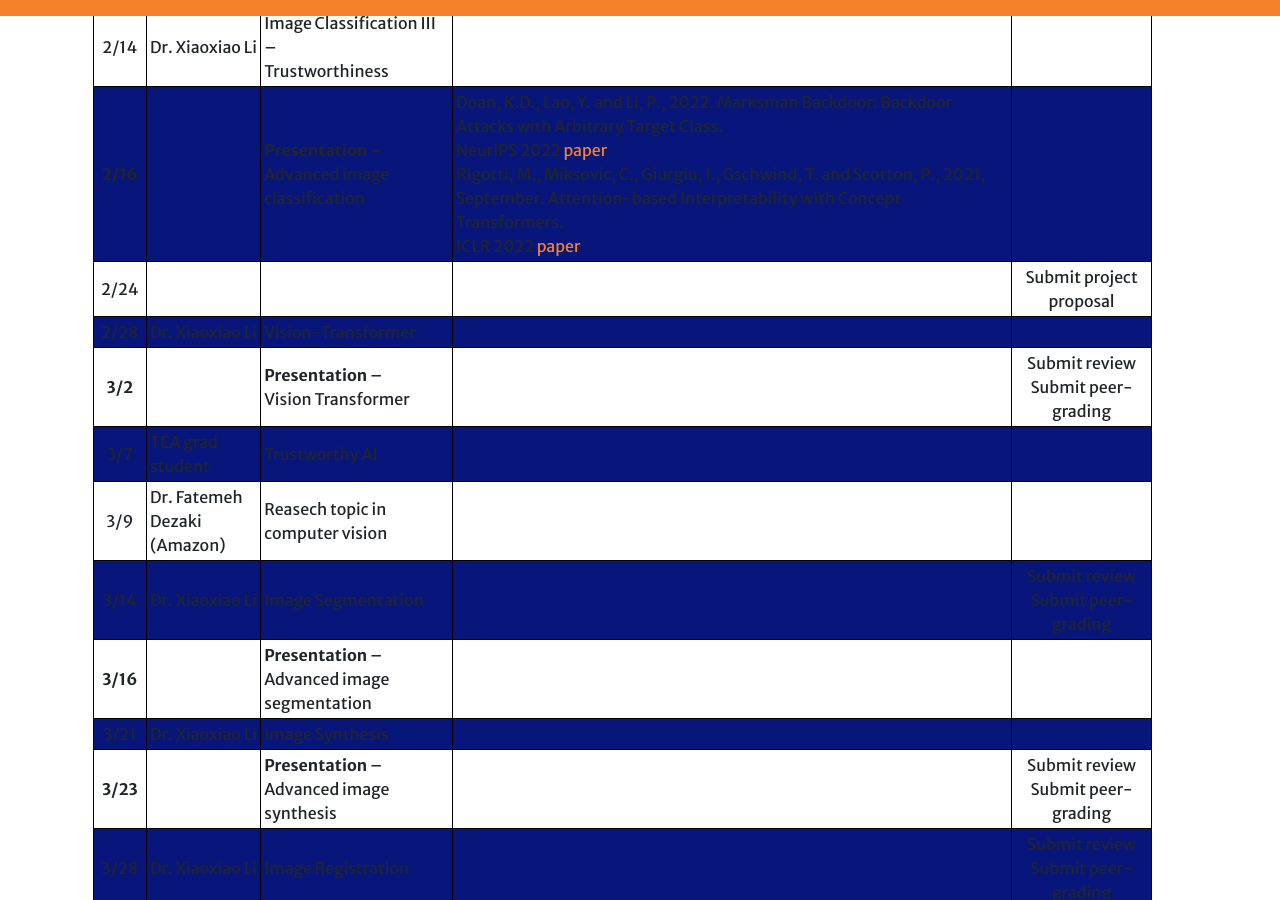
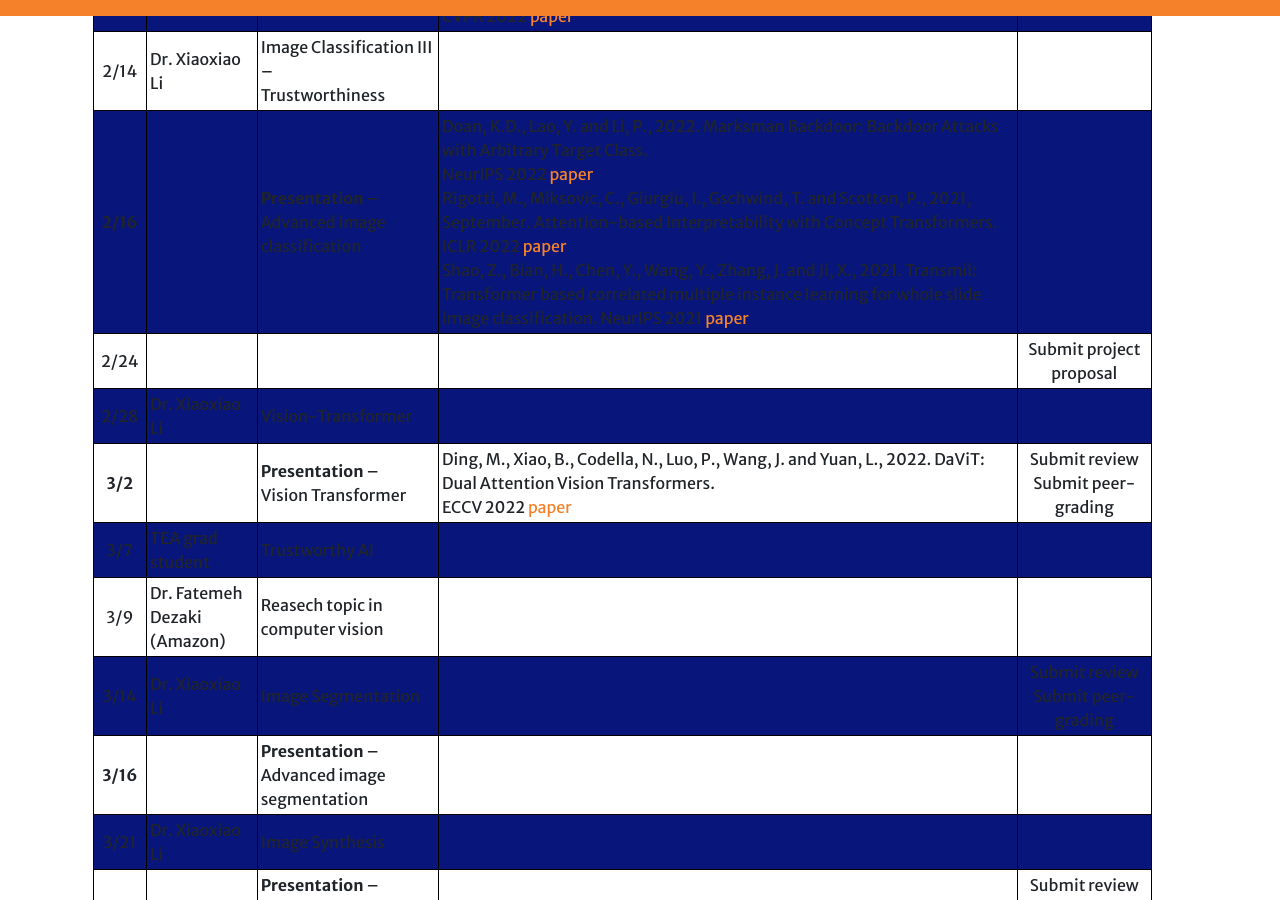
Before and after one commit to xxlya/EECE-570, a Jekyll site: the page built from index.md, in a window 1280 px wide and 900 px high, scrolled down 3270 px. Built offline with Jekyll 4.4.1, drawn with Linux system fonts in a browser that asks for light colours; a script that is not in the unit is left out; our own code applies the rules of GitHub Pages for plain Markdown files.

Commit message:
Update index.md

```diff
--- a/index.md
+++ b/index.md
@@ -115,10 +115,10 @@ Our schedule will be updated during the semesber. Please frequently check the sc
 | 2/7   | Dr. Xiaoxiao Li |  Image Classification II – <br>  Practical Callenges                                 |                  |                                   |
 | **2/9**   |          |  **Presentation** – <br>  Advanced image classification | Li, J., Socher, R. and Hoi, S.C., 2020. Dividemix: Learning with noisy labels as semi-supervised learning. <br> ICLR 2020 [paper](https://arxiv.org/pdf/2002.07394.pdf)<br> Kang, J., Lee, S., Kim, N. and Kwak, S., 2022. Style Neophile: Constantly Seeking Novel Styles for Domain Generalization. <br> CVPR 2022 [paper](https://openaccess.thecvf.com/content/CVPR2022/papers/Kang_Style_Neophile_Constantly_Seeking_Novel_Styles_for_Domain_Generalization_CVPR_2022_paper.pdf)           |                                   |
 | 2/14  | Dr. Xiaoxiao Li | Image Classification III   – <br> Trustworthiness                          |                  |                                   |
-| **2/16**  |                   | **Presentation** – <br>  Advanced image classification                         |  Doan, K.D., Lao, Y. and Li, P., 2022. Marksman Backdoor: Backdoor Attacks with Arbitrary Target Class. <br> NeurIPS 2022 [paper](https://arxiv.org/pdf/2210.09194.pdf)  <br>  Rigotti, M., Miksovic, C., Giurgiu, I., Gschwind, T. and Scotton, P., 2021, September. Attention-based Interpretability with Concept Transformers. <br> ICLR 2022 [paper](https://openreview.net/pdf?id=kAa9eDS0RdO)            |                                   |
+| **2/16**  |                   | **Presentation** – <br>  Advanced image classification                         |  Doan, K.D., Lao, Y. and Li, P., 2022. Marksman Backdoor: Backdoor Attacks with Arbitrary Target Class. <br> NeurIPS 2022 [paper](https://arxiv.org/pdf/2210.09194.pdf)  <br>  Rigotti, M., Miksovic, C., Giurgiu, I., Gschwind, T. and Scotton, P., 2021, September. Attention-based Interpretability with Concept Transformers. <br> ICLR 2022 [paper](https://openreview.net/pdf?id=kAa9eDS0RdO) <br> Shao, Z., Bian, H., Chen, Y., Wang, Y., Zhang, J. and Ji, X., 2021. Transmil: Transformer based correlated multiple instance learning for whole slide image classification. NeurIPS 2021 [paper](https://arxiv.org/pdf/2106.00908.pdf)          |                                   |
 | 2/24  |                   |                                                                      |                  | Submit project proposal           |
 | 2/28  | Dr. Xiaoxiao Li | Vision-Transformer                                   |                  |                                   |
-| **3/2**   |                   | **Presentation** – <br>  Vision Transformer           |                  | Submit review <br> Submit peer-grading |
+| **3/2**   |                   | **Presentation** – <br>  Vision Transformer           |  Ding, M., Xiao, B., Codella, N., Luo, P., Wang, J. and Yuan, L., 2022. DaViT: Dual Attention Vision Transformers. <br> ECCV 2022 [paper](https://arxiv.org/pdf/2204.03645.pdf)   <br>              | Submit review <br> Submit peer-grading |
 | 3/7   | TEA grad student  | Trustworthy AI                                                       |                  |                                   |
 | 3/9   |  Dr. Fatemeh Dezaki <br> (Amazon) | Reasech topic in computer vision                                                       |                  |                                   |
 | 3/14   | Dr. Xiaoxiao Li | Image Segmentation                                                   |                  | Submit review <br> Submit peer-grading |
```
